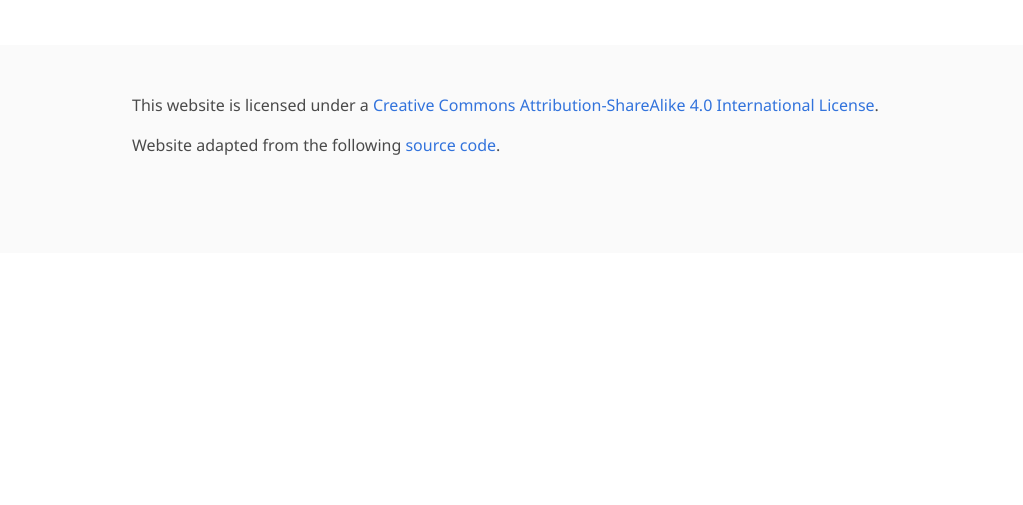
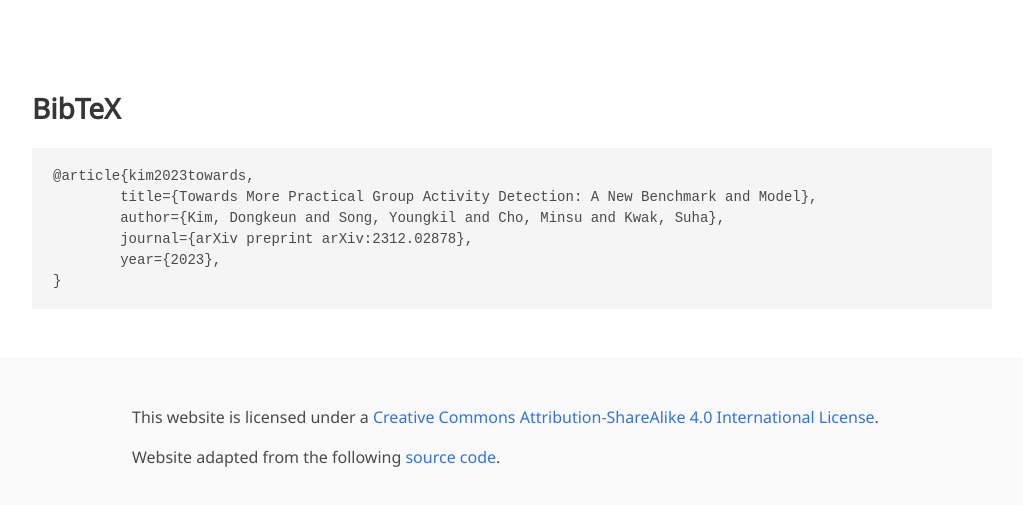
Before and after one commit to dk-kim/CAFE, a plain HTML site: page index.html in a window 1280 px wide. Shown: the part 5726-6231 px from the top of the page, without its empty margins (128-1151 px from the left). Before the commit the page ends 5979 px from the top, so only its background shows below. Drawn offline with nearby package versions, Linux system fonts and the light colour scheme; some icons are missing; a web font is replaced by a local one.

Commit message:
Update index.html

```diff
--- a/index.html
+++ b/index.html
@@ -367,19 +367,18 @@
 </section>
 
 
-<!--
+
 <section class="section" id="BibTeX">
   <div class="container is-max-desktop content">
     <h2 class="title">BibTeX</h2>
-    <pre><code>@article{park2021nerfies,
-  author    = {Park, Keunhong and Sinha, Utkarsh and Barron, Jonathan T. and Bouaziz, Sofien and Goldman, Dan B and Seitz, Steven M. and Martin-Brualla, Ricardo},
-  title     = {Nerfies: Deformable Neural Radiance Fields},
-  journal   = {ICCV},
-  year      = {2021},
+    <pre><code>@article{kim2023towards,
+        title={Towards More Practical Group Activity Detection: A New Benchmark and Model},
+        author={Kim, Dongkeun and Song, Youngkil and Cho, Minsu and Kwak, Suha},
+        journal={arXiv preprint arXiv:2312.02878},
+        year={2023},
 }</code></pre>
   </div>
 </section>
--->
 
 
 <!--
```
